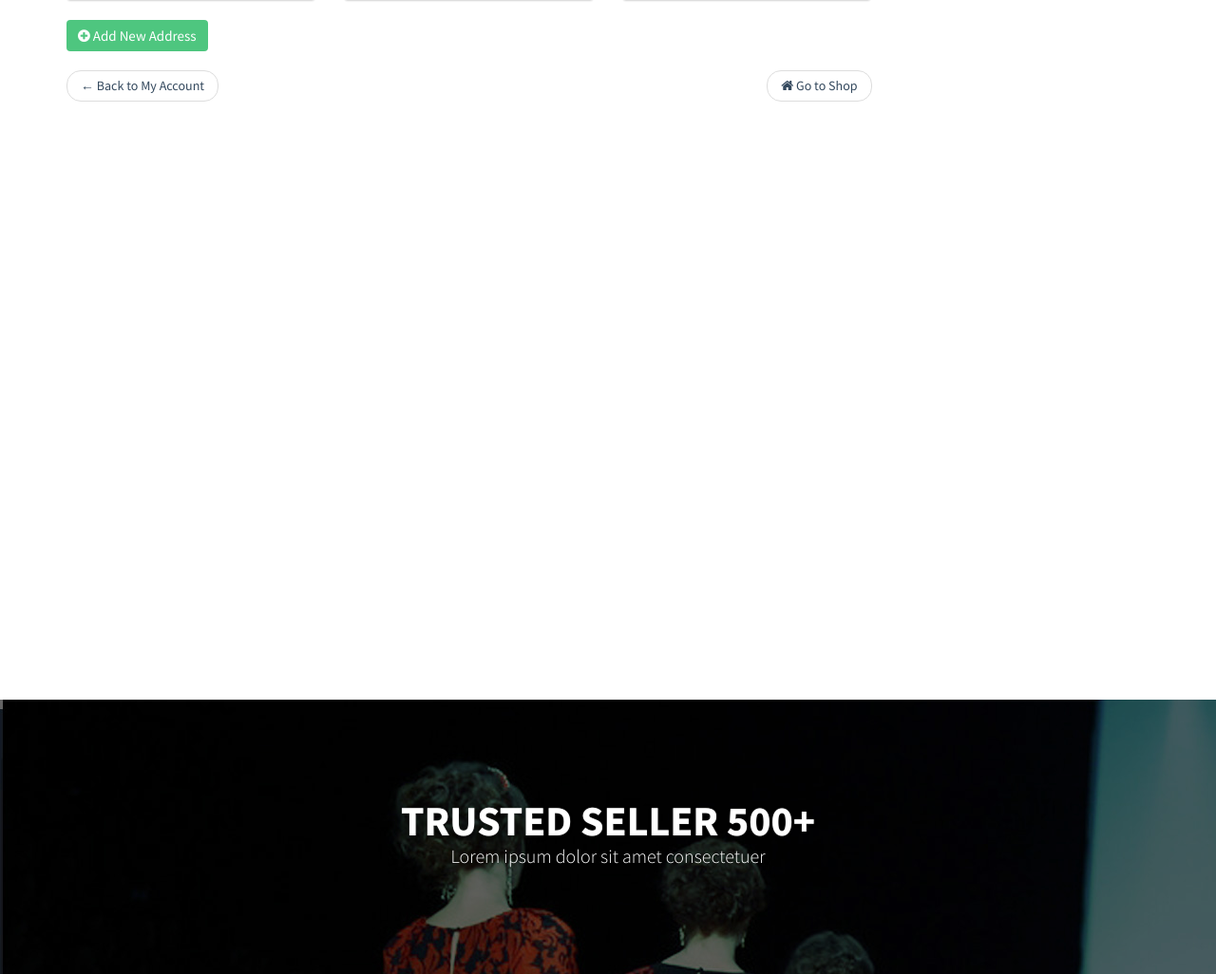
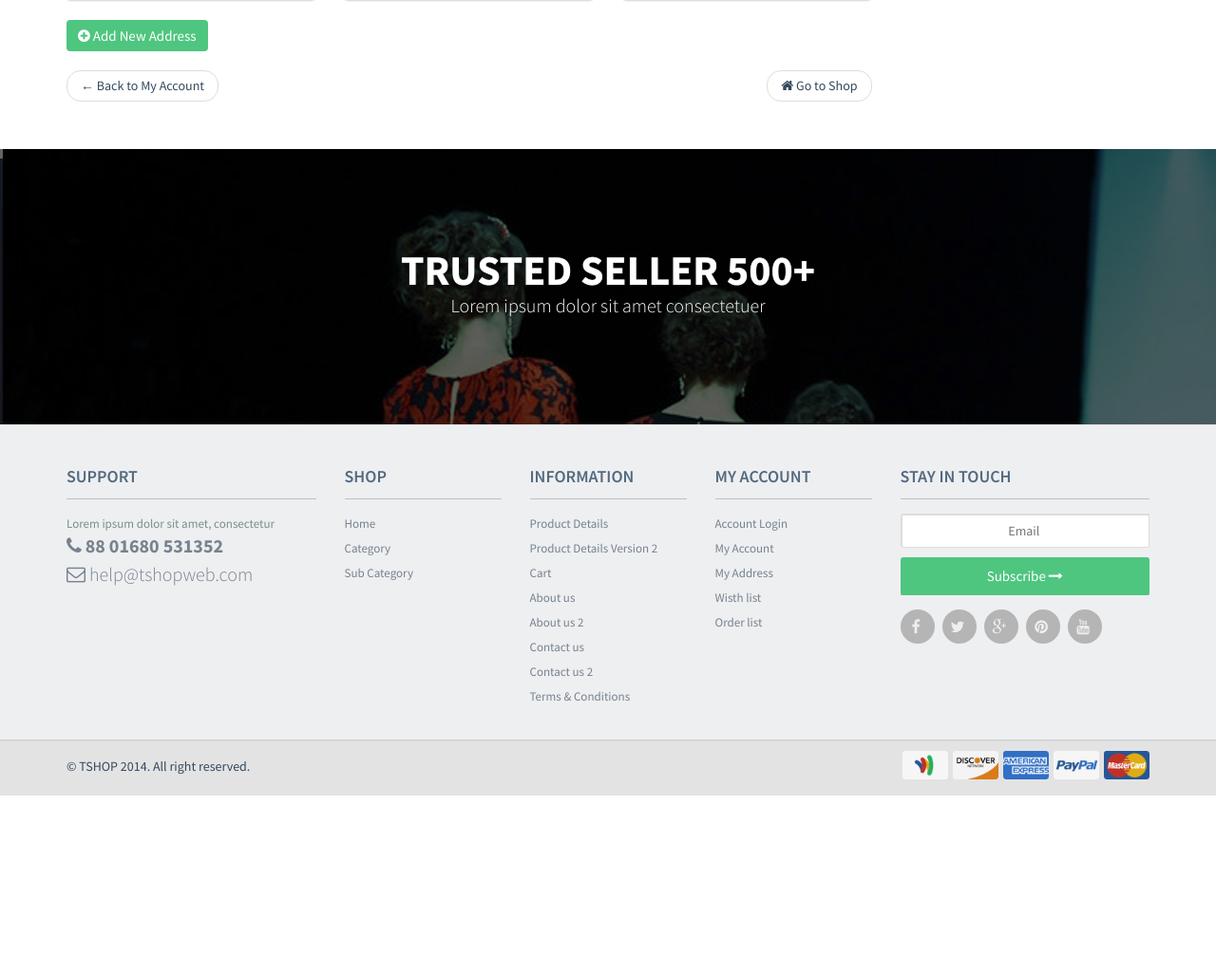
Before and after one commit to mzakany23/borroh, a Django app: page /account/profile/address/show/ in a window 1280 px wide. Shown: the part 621-1647 px from the top of the page at 95% size. After the commit the page ends 1459 px from the top, so only its background shows below. Run offline with Django 3.2, Linux system fonts and the light colour scheme; some libraries are stand-ins or nearby versions.

Commit message:
took away white space

```diff
--- a/static/templates/layouts/base.html
+++ b/static/templates/layouts/base.html
@@ -279,6 +279,7 @@
 
 </div>
 <!-- /.Fixed navbar  -->
+<!-- put on banner if you want slider -->
 <div>
 <!-- <div class="banner"> -->
 
@@ -293,7 +294,8 @@
 
 
 
-<div class="container main-container">
+<div class="container">
+<!-- <div class="container main-container">  -->
 
   <!-- Main component call to action -->
 
```
